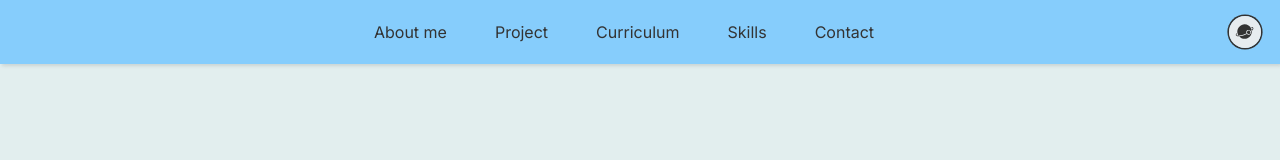
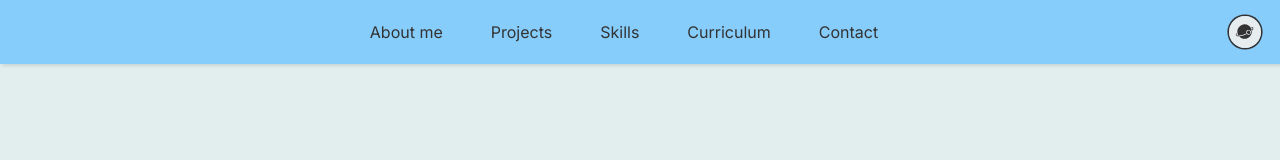
Before and after one commit to akliyachir/portfolio, a React (Vite) app: page / in a window 1280 px wide. Shown: the top 160 px of the page. Built offline with nearby package versions, Linux system fonts and the light colour scheme.

Commit message:
menu bar interactivity

```diff
--- a/src/ListsAndFixedContent/headerMenuItemsList.js
+++ b/src/ListsAndFixedContent/headerMenuItemsList.js
@@ -1,8 +1,8 @@
 const headerMenuItemsList = [
   { MenuItemId: 1, MenuItemName: "About me", MenuItemLink: "about_me" },
-  { MenuItemId: 2, MenuItemName: "Project", MenuItemLink: "project" },
-  { MenuItemId: 3, MenuItemName: "Curriculum", MenuItemLink: "curriculum" },
-  { MenuItemId: 4, MenuItemName: "Skills", MenuItemLink: "skills" },
+  { MenuItemId: 2, MenuItemName: "Projects", MenuItemLink: "projects" },
+  { MenuItemId: 3, MenuItemName: "Skills", MenuItemLink: "skills" },
+  { MenuItemId: 4, MenuItemName: "Curriculum", MenuItemLink: "curriculum" },
   { MenuItemId: 5, MenuItemName: "Contact", MenuItemLink: "contact" },
 ];
 
```
